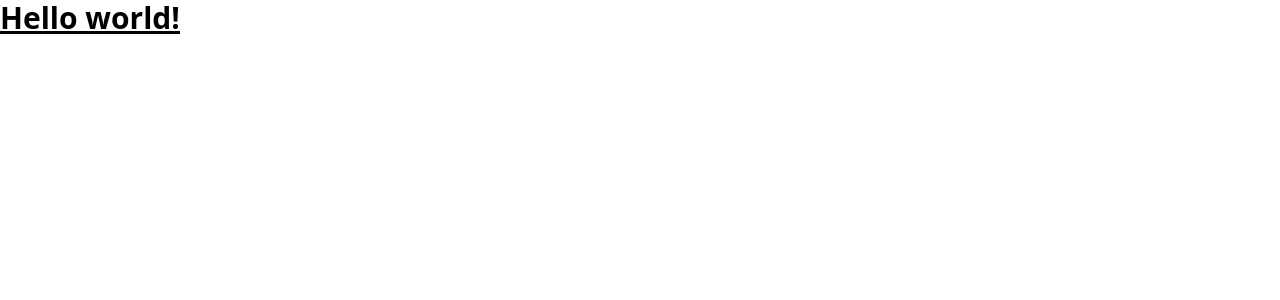
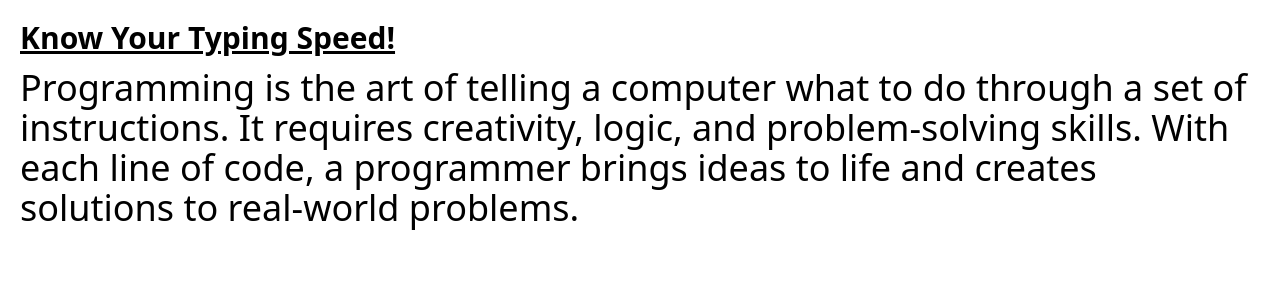
Before and after one commit to arshkhatwani/typing-speed-checker, a React (Vite) app: page / in a window 1280 px wide. Shown: the top 300 px of the page. Built offline with nearby package versions, Linux system fonts and the light colour scheme.

Commit message:
Add component for content

```diff
--- a/src/App.tsx
+++ b/src/App.tsx
@@ -1,7 +1,13 @@
+import Content from "./components/Content";
+
 function App() {
     return (
-        <div>
-            <h1 className="text-3xl font-bold underline">Hello world!</h1>
+        <div className="p-5">
+            <h1 className="text-3xl font-bold underline">
+                Know Your Typing Speed!
+            </h1>
+
+            <Content />
         </div>
     );
 }
--- /dev/null
+++ b/src/components/Content.tsx
@@ -0,0 +1,7 @@
+import samplePara from "../constants/samplePara";
+
+function Content() {
+    return <div className="my-3 text-4xl">{samplePara}</div>;
+}
+
+export default Content;
--- /dev/null
+++ b/src/constants/samplePara.tsx
@@ -0,0 +1,4 @@
+const samplePara =
+    "Programming is the art of telling a computer what to do through a set of instructions. It requires creativity, logic, and problem-solving skills. With each line of code, a programmer brings ideas to life and creates solutions to real-world problems.";
+
+export default samplePara;
```
